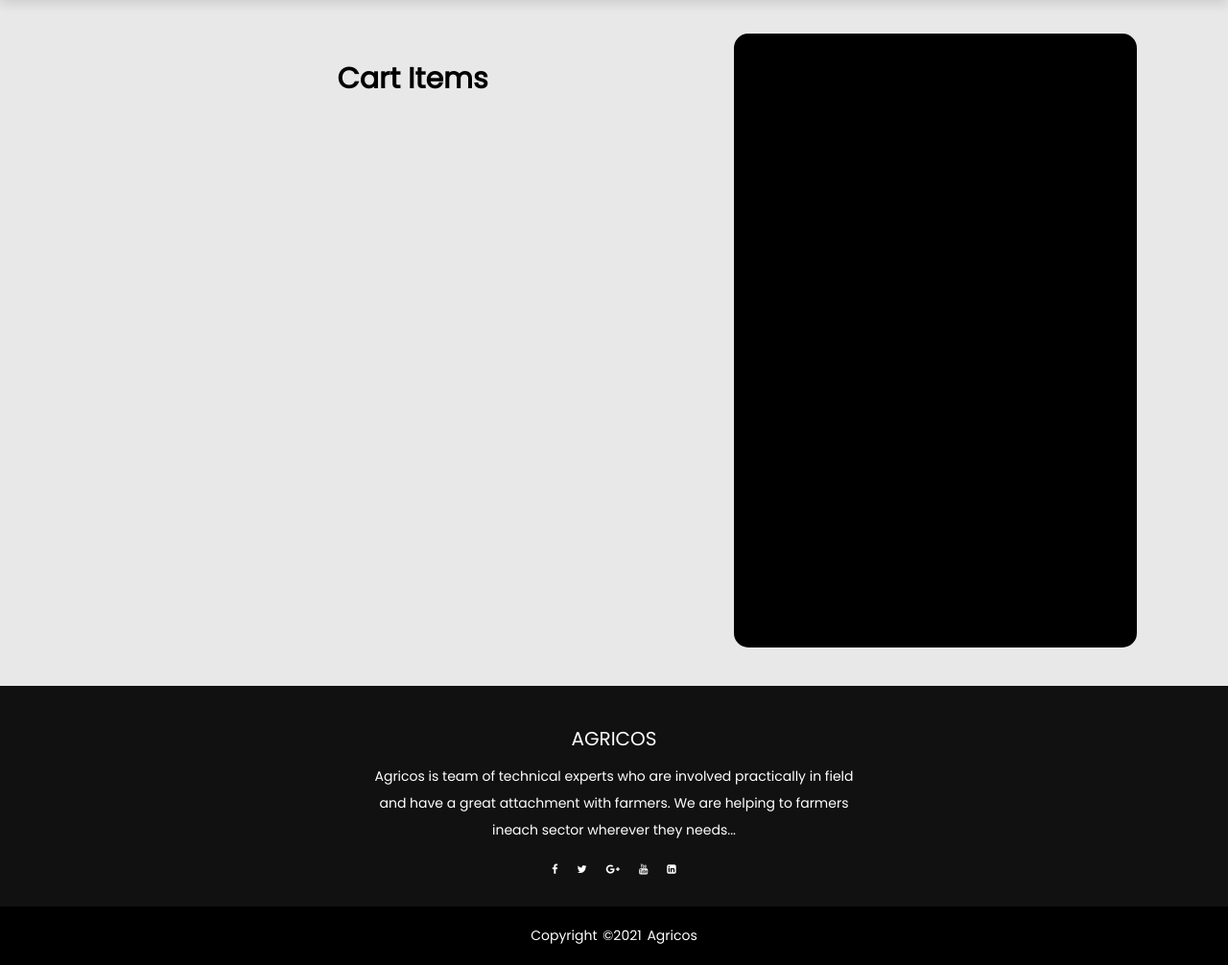
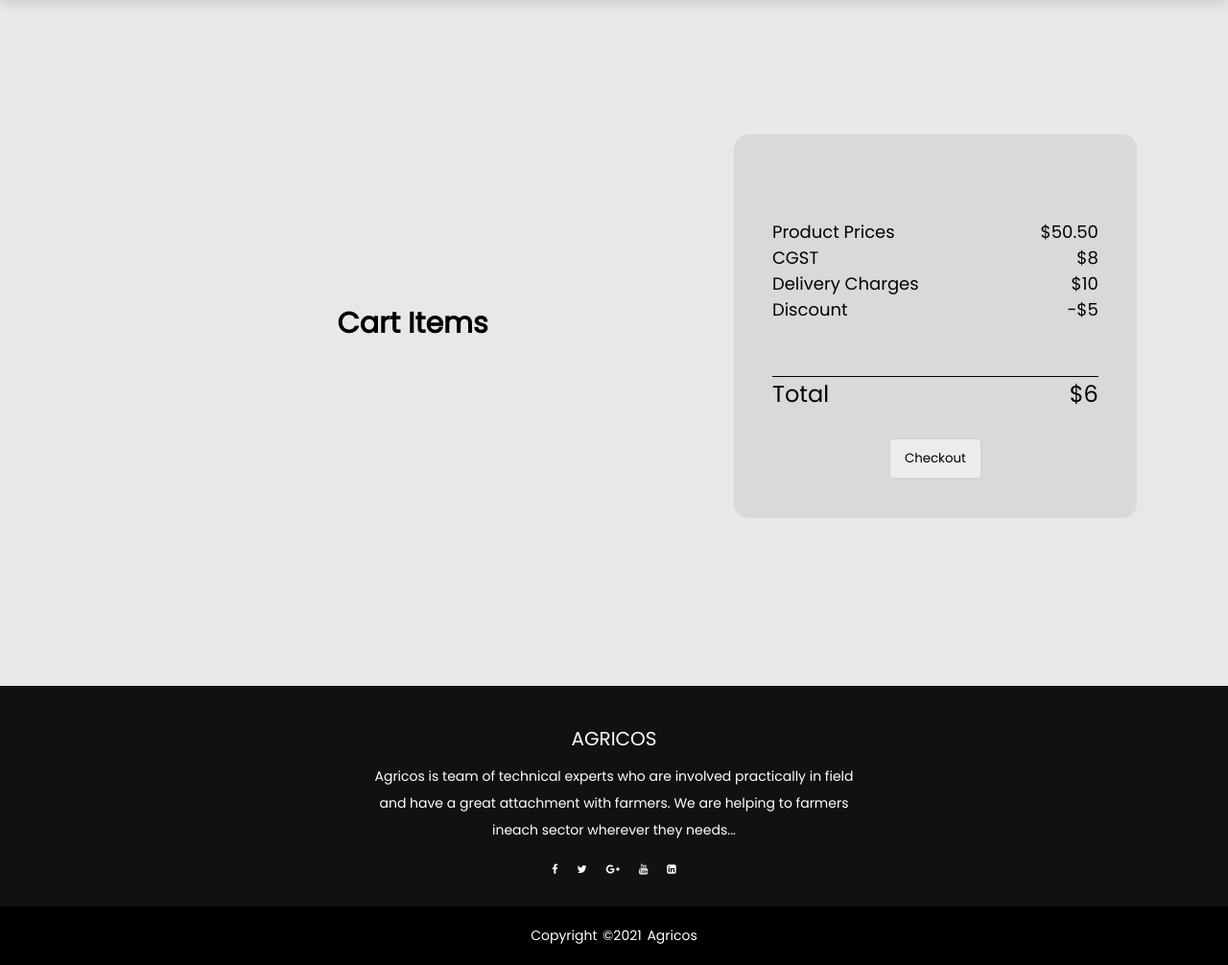
Before and after one commit to Rutvikraut/Agricos, a PHP site: page /HTML/checkout.html in a window 1280 px wide. Shown: the part 85-1091 px from the top of the page at 96% size. Run offline with PHP 8.4, Linux system fonts and the light colour scheme.

Commit message:
Added Add to cart Price Estimation

```diff
--- a/CSS/checkout.css
+++ b/CSS/checkout.css
@@ -16,12 +16,13 @@
     justify-content: center;
 }
 .addtocart-container{
-    margin-top: 80px;
+    margin-top: 50px;
     width: 100%;
     height: 80vh;
     display: grid;
     grid-template-columns: 60% 40%;
     column-gap: 20px;
+    align-items: center;
 }
 .cart-products{
     background-color: #e8e8e8;
@@ -33,9 +34,11 @@
     font-size: 30px;
     margin-bottom: 6px;
 }
-.price-calculation{
-    background-color: black;
+.price-calculation-container{
+    height: 50vh;
+    background-color: rgb(217, 217, 217);
     border-radius: 15px;
+    padding: 40px;
 }
 .cart-item{
     width: 100%;
@@ -59,7 +62,8 @@
     row-gap: 5px;
 }
 .cart-item .cart-item-info h3{
-    font-size: 22px;
+    font-size: 18px;
+    font-weight: 400;
 }
 .cart-item .cart-item-info p{
     font-size: 12px;
@@ -90,3 +94,62 @@
     text-align: center;
     color: black;
 }
+
+.price-calculation-wrapper{
+    height: 100%;
+    display: grid;
+    grid-template-rows: 80% 20%;
+    row-gap: 10px;
+}
+.price-calculation{
+    display: grid;
+    grid-template-columns: 50% 50%;
+}
+.charges-name{
+    display: grid;
+    grid-template-rows: 80% 20%;
+    align-items: center;
+}
+.charges{
+    list-style: none;
+    row-gap: 10px;
+}
+.charges li p{
+    font-size: 18px;
+}
+.charges-name h3{
+    border-top: 1px solid black;
+    font-size: 24px;
+    font-weight: 500;
+}
+.price-estimation{
+    display: grid;
+    grid-template-rows: 80% 20%;
+    align-items: center;
+}
+.price-estimation .charges p{
+    text-align: right;
+}
+.price-estimation h3{
+    border-top: 1px solid black;
+    font-size: 24px;
+    font-weight: 500;
+    text-align: right;
+}
+.checkout{
+    display: flex;
+    align-items: center;
+    justify-content: center;
+}
+.checkout-btn{
+    padding: 10px 15px;
+    border-radius: .5rem;
+    background: rgb(236, 236, 236);
+    border: .2rem solid rgba(0, 0, 0, .1);
+    font-weight: 500;
+    cursor: pointer;
+}
+.checkout-btn:hover{
+    color: white;
+    background: black;
+}
--- a/HTML/checkout.html
+++ b/HTML/checkout.html
@@ -41,7 +41,33 @@
                 <div class="addtocart-product-container">
                 </div>
             </div>
-            <div class="price-calculation"></div>
+            <div class="price-calculation-container">
+                <div class="price-calculation-wrapper">
+                    <div class="price-calculation">
+                        <div class="charges-name">
+                            <ul class="charges">
+                                <li><p>Product Prices</p></li>
+                                <li><p>CGST</p></li>
+                                <li><p>Delivery Charges</p></li>
+                                <li><p>Discount</p></li>
+                            </ul>
+                            <h3>Total</h3>
+                        </div>
+                        <div class="price-estimation">
+                            <ul class="charges">
+                                <li><p>$50.50</p></li>
+                                <li><p>$8</p></li>
+                                <li><p>$10</p></li>
+                                <li><p>-$5</p></li>
+                            </ul>
+                            <h3>$6</h3>
+                        </div>
+                    </div>
+                    <div class="checkout">
+                        <button class="checkout-btn">Checkout</button>
+                    </div>
+                </div>
+            </div>
         </div>
 
 
--- a/Javascript/cart.js
+++ b/Javascript/cart.js
@@ -52,7 +52,7 @@ cart.forEach((cartitem)=>{
             <div class="cart-item-info">
                 <h3>${cartitem.productname}</h3>
                 <p>Number of Items : ${cartitem.quantity}</p>
-                <p>Price: $${cartitem.productprice}</p>
+                <p>Price: $${(cartitem.productprice/100).toFixed(2)}</p>
                 <div class="cart-operations">
                     <button class="cart-btn">Update</button>
                     <button class="cart-btn js-delete-btn"
```
